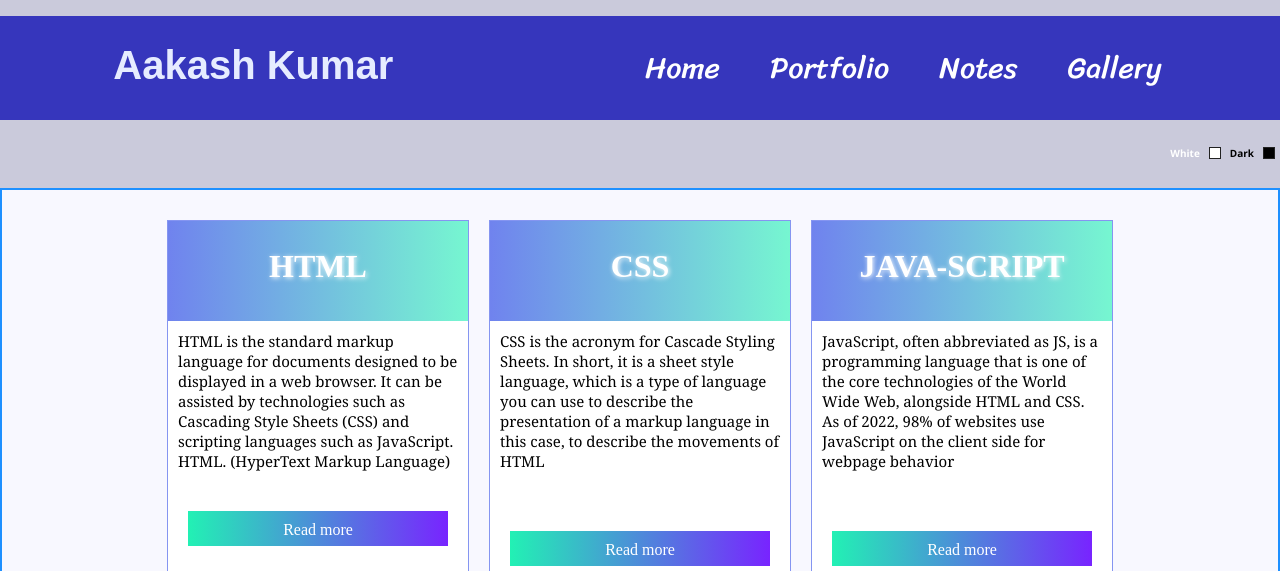
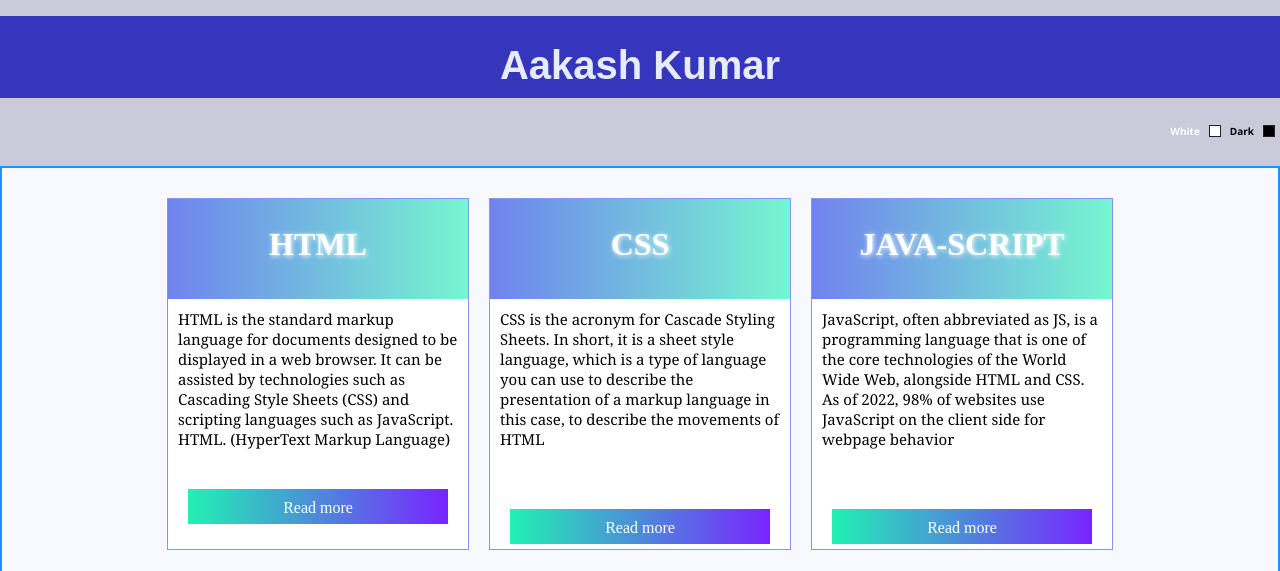
Before and after one commit to aakash77396/aakashrrsdce.me, a PHP site: page /index.html in a window 1280 px wide. Shown: the top 571 px of the page. Run offline with PHP 8.4, Linux system fonts and the light colour scheme.

Commit message:
Update style.css
Signed-off-by: Aakash Kumar <122362592+aakash77396@users.noreply.github.com>

```diff
--- a/style.css
+++ b/style.css
@@ -111,6 +111,11 @@ h1 {
 .navbar {
     margin-top: 0px;
 }
+/* ............................................................................................ */
+#nav_container1{
+            display: none;
+        }
+/* ................................................................................................ */
 
 .container-2 {
     margin-top: 100px;
```
